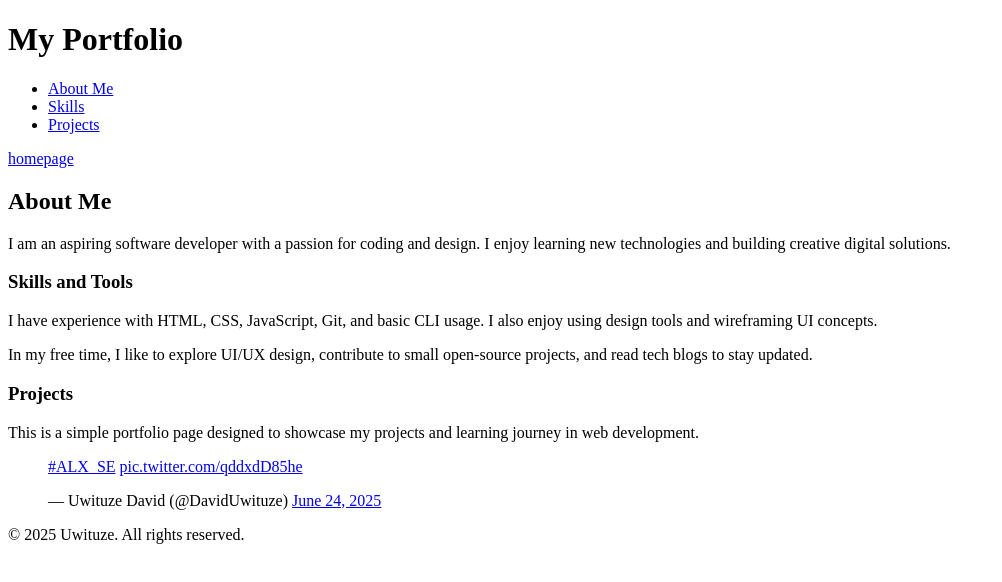
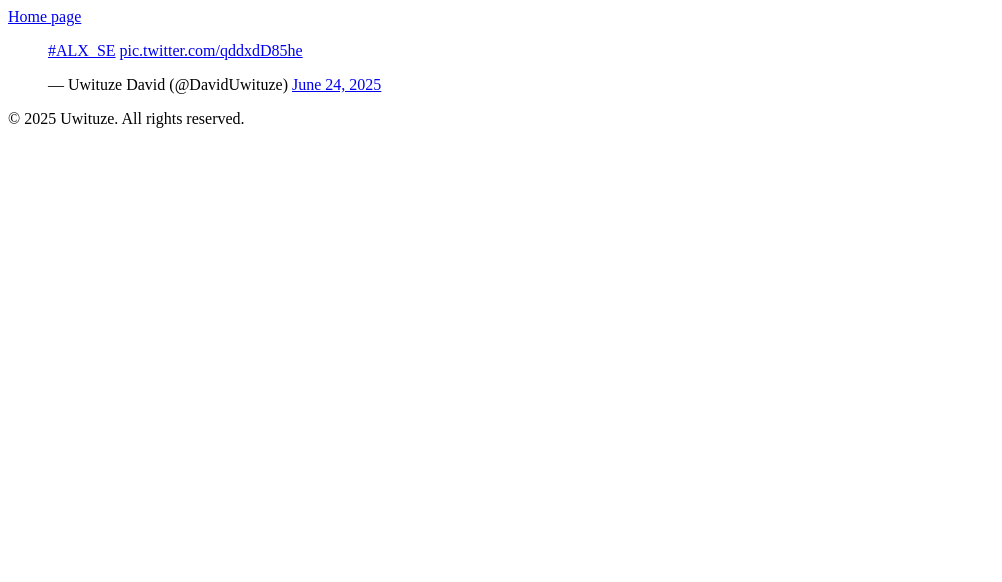
Before and after one commit to UwituzeDavid/My_First_Portfolio, a plain HTML site: page html_basic/tweets.html in a window 1280 px wide. Shown: the whole page, without its empty margins (0-1002 px from the left). Drawn offline with Linux system fonts and the light colour scheme.

Commit message:
another change about main,header and footer

```diff
--- a/html_basic/tweets.html
+++ b/html_basic/tweets.html
@@ -7,31 +7,9 @@
 </head>
 <body>
     <header>
-         <h1>My Portfolio</h1>
-        <nav>
-          <ul>
-            <li><a href="#about">About Me</a></li>
-            <li><a href="#skills">Skills</a></li>
-            <li><a href="#projects">Projects</a></li>
-          </ul>
-        </nav>
-        <a href="index.html ">homepage</a>
+      <a href="index.html">Home page</a>
     </header>
     <main>
-        <section id="about">
-            <h2>About Me</h2>
-            <p>I am an aspiring software developer with a passion for coding and design. I enjoy learning new technologies and building creative digital solutions.</p>
-          </section>
-          <section id="skills">
-            <h3>Skills and Tools</h3>
-            <p>I have experience with HTML, CSS, JavaScript, Git, and basic CLI usage. I also enjoy using design tools and wireframing UI concepts.</p>
-            <p>In my free time, I like to explore UI/UX design, contribute to small open-source projects, and read tech blogs to stay updated.</p>
-          </section>
-
-          <section id="projects">
-            <h3>Projects</h3>
-            <p>This is a simple portfolio page designed to showcase my projects and learning journey in web development.</p>
-          </section>
         <article>
             <blockquote class="twitter-tweet"><p lang="qme" dir="ltr"><a href="https://twitter.com/hashtag/ALX_SE?src=hash&amp;ref_src=twsrc%5Etfw">#ALX_SE</a> <a href="https://t.co/qddxdD85he">pic.twitter.com/qddxdD85he</a></p>&mdash; Uwituze David (@DavidUwituze) <a href="https://twitter.com/DavidUwituze/status/1937499098346602633?ref_src=twsrc%5Etfw">June 24, 2025</a></blockquote> <script async src="https://platform.twitter.com/widgets.js" charset="utf-8"></script>
         </article>
```
Also changed, not shown: html_basic/index.html (+2 -10 lines).
